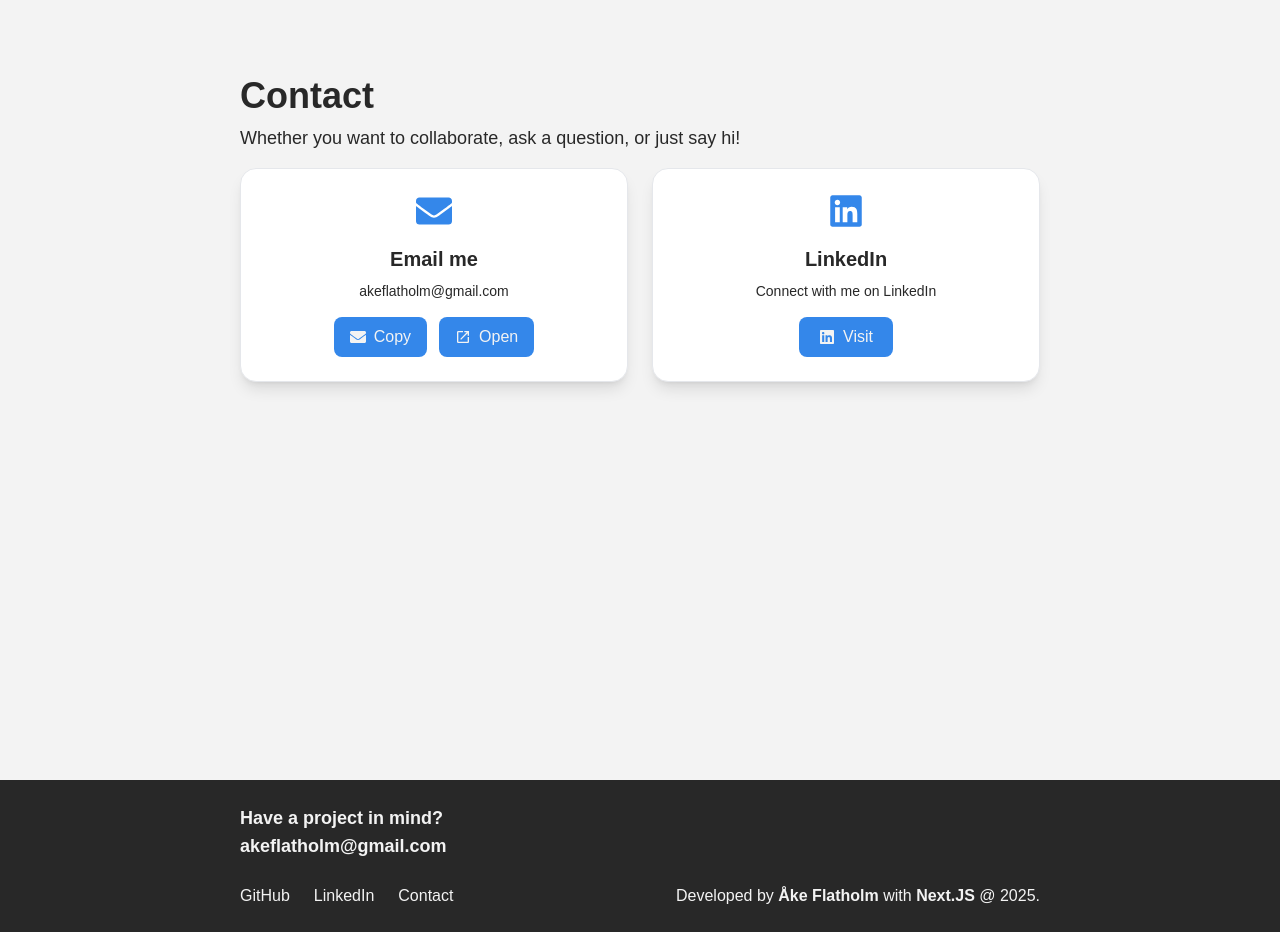
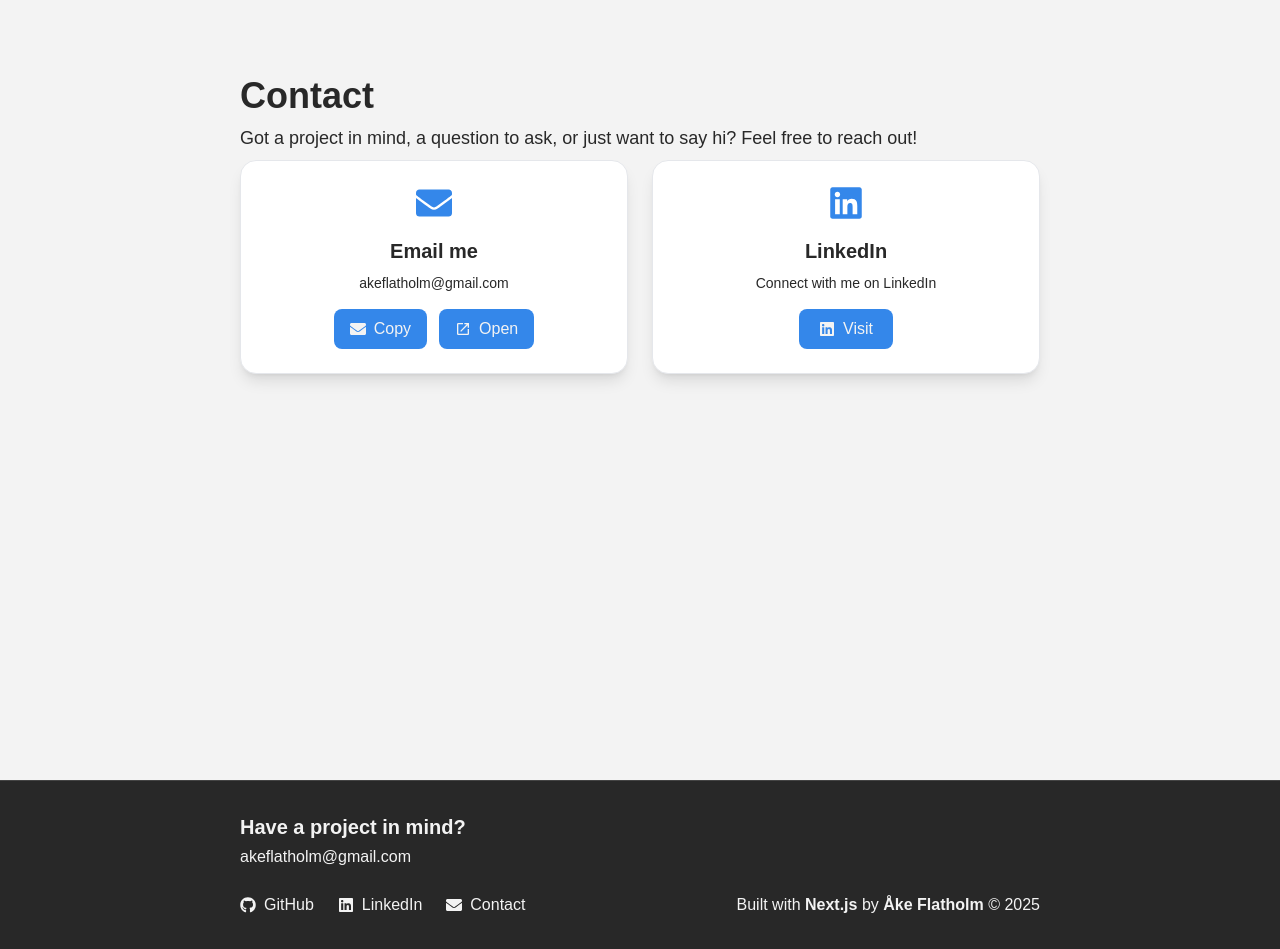
Before and after one commit to CodingQuercus/akesportfolio, a Next.js app: page / in a window 1280 px wide. Shown: the part 3340-4289 px from the top of the page. Built offline with nearby package versions, Linux system fonts and the light colour scheme.

Commit message:
small changes

```diff
--- a/src/app/components/Contact.jsx
+++ b/src/app/components/Contact.jsx
@@ -29,8 +29,8 @@ export default function Contact() {
             <h1 className="text-3xl sm:text-4xl text-[#282828] font-bold font-inter text-left pb-2">
                 Contact
             </h1>
-            <p className="text-left text-[#282828] text-base sm:text-lg max-w-xl pb-4">
-                Whether you want to collaborate, ask a question, or just say hi!
+            <p className="text-left text-[#282828] text-base sm:text-lg pb-2">
+                Got a project in mind, a question to ask, or just want to say hi? Feel free to reach out!
             </p>
 
             <div className="grid grid-cols-1 sm:grid-cols-2 gap-6 w-full max-w-4xl sm:max-w-full">
@@ -38,7 +38,10 @@ export default function Contact() {
                     whileHover={{ scale: 1.03 }}
                     className="bg-white rounded-2xl shadow-lg p-6 flex flex-col items-center text-center border border-gray-200"
                 >
-                    <FaEnvelope size={36} className="text-[#3487EA] mb-4" />
+                    <FaEnvelope
+                        size={36}
+                        className="text-[#3487EA] mb-4"
+                        />
                     <h2 className="text-xl font-semibold mb-2 text-[#282828]">Email me</h2>
                     <p className="text-[#282828] text-sm mb-4">{email}</p>
                     <div className="flex gap-3">
--- a/src/app/components/Footer.jsx
+++ b/src/app/components/Footer.jsx
@@ -1,26 +1,55 @@
-import Link from 'next/link';
+"use client";
+
+import Link from "next/link";
+import { FaGithub, FaLinkedin, FaEnvelope } from "react-icons/fa";
+import { motion } from "framer-motion";
 
 const Footer = () => {
     return (
-        <footer className="bg-[#282828] px-6 sm:px-10 md:px-20 lg:px-[160px] xl:px-[240px] py-6 flex flex-col gap-6">
+        <footer className="bg-[#282828] border-t border-[#444] px-6 sm:px-10 md:px-20 lg:px-[160px] xl:px-[240px] py-8 flex flex-col gap-6">
             <div>
-                <h3 className="text-[#F3F3F3] font-bold text-lg">Have a project in mind?</h3>
-                <p className="text-[#F3F3F3] font-bold text-lg">akeflatholm@gmail.com</p>
+                <h3 className="text-[#F3F3F3] font-semibold text-lg sm:text-xl">
+                    Have a project in mind?
+                </h3>
+                <p className="text-[#F3F3F3] text-base mt-1">
+                    <a
+                        href="mailto:akeflatholm@gmail.com"
+                        className="hover:underline transition"
+                    >
+                        akeflatholm@gmail.com
+                    </a>
+                </p>
             </div>
+
             <div className="flex flex-col sm:flex-row justify-between items-center gap-4 sm:gap-0">
-                <div className="flex flex-row gap-6">
-                    <Link href="https://github.com/CodingQuercus" target="_blank" className="text-[#F3F3F3] hover:underline">
-                        GitHub
-                    </Link>
-                    <Link href="https://www.linkedin.com/in/akeflatholm " target="_blank" className="text-[#F3F3F3] hover:underline">
-                        LinkedIn
-                    </Link>
-                    <Link href="#contact" className="text-[#F3F3F3] hover:underline">
-                        Contact
-                    </Link>
+                <div className="flex flex-row gap-6 text-sm sm:text-base">
+                    <motion.a
+                        href="https://github.com/CodingQuercus"
+                        target="_blank"
+                        whileHover={{ scale: 1.1 }}
+                        className="flex items-center gap-2 text-[#F3F3F3] hover:underline transition"
+                    >
+                        <FaGithub /> GitHub
+                    </motion.a>
+                    <motion.a
+                        href="https://www.linkedin.com/in/akeflatholm"
+                        target="_blank"
+                        whileHover={{ scale: 1.1 }}
+                        className="flex items-center gap-2 text-[#F3F3F3] hover:underline transition"
+                    >
+                        <FaLinkedin /> LinkedIn
+                    </motion.a>
+                    <motion.a
+                        href="#contact"
+                        whileHover={{ scale: 1.1 }}
+                        className="flex items-center gap-2 text-[#F3F3F3] hover:underline transition"
+                    >
+                        <FaEnvelope /> Contact
+                    </motion.a>
                 </div>
+
                 <div className="text-[#F3F3F3] text-sm sm:text-base text-center sm:text-right">
-                    Developed by <strong>Åke Flatholm</strong> with <strong>Next.JS</strong> @ 2025.
+                    Built with <strong>Next.js</strong> by <strong>Åke Flatholm</strong> © 2025
                 </div>
             </div>
         </footer>
```
